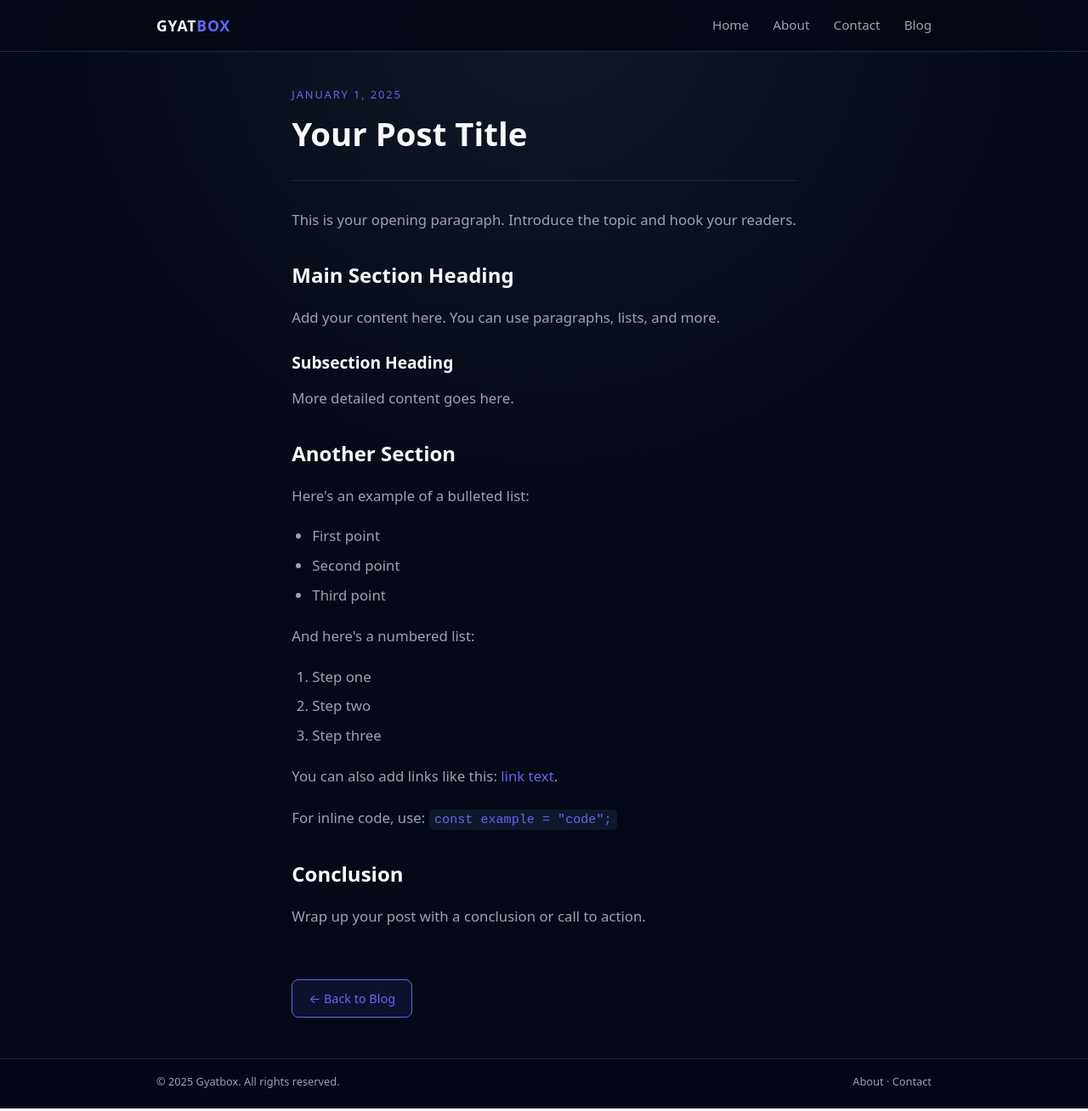
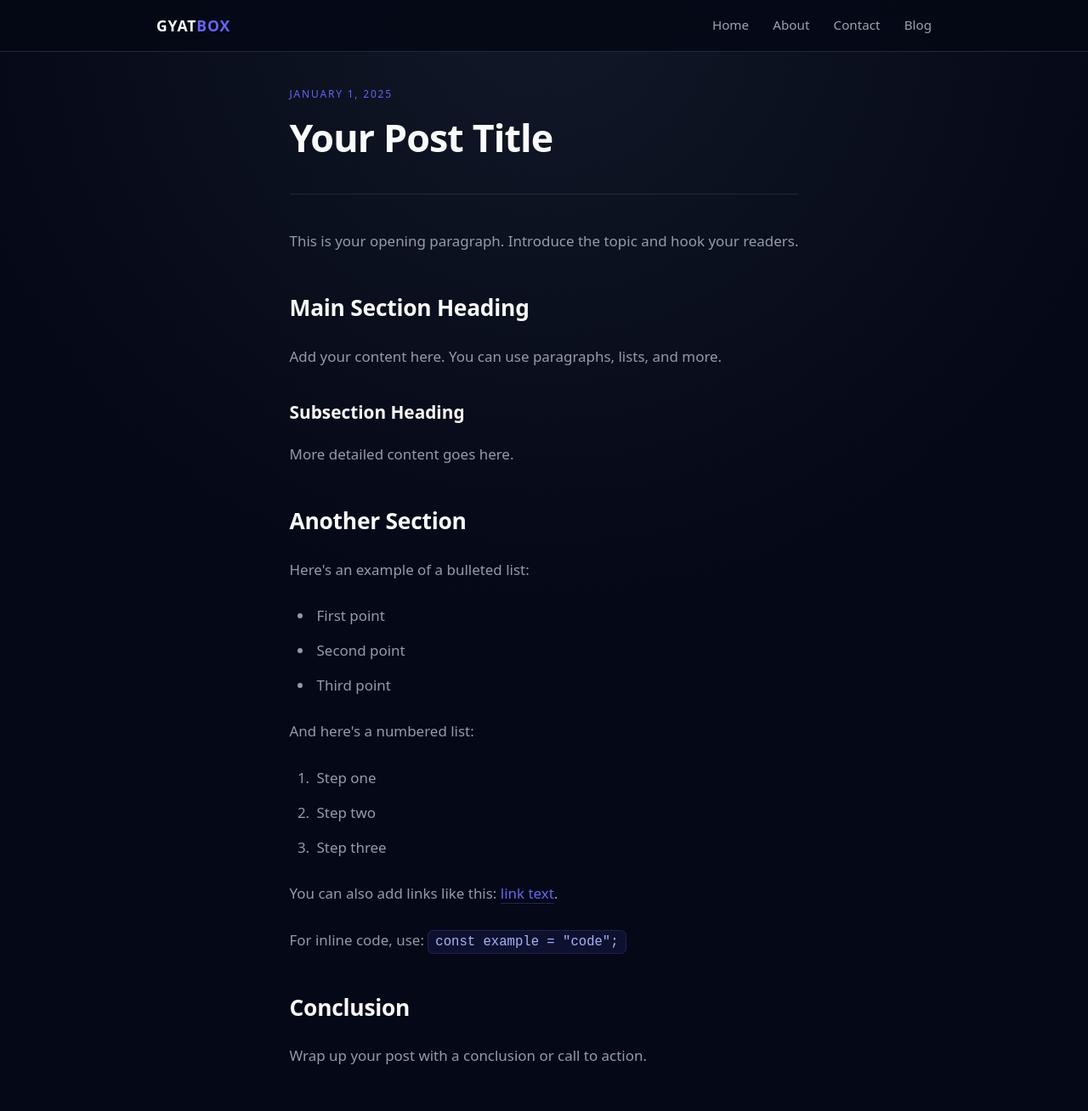
Before and after one commit to electroo69/gyatbox-base, a website: page posts/_template.html in a window 1280 px wide. Shown: the top 1308 px of the page at 85% size. Drawn offline with Linux system fonts and the light colour scheme.

Commit message:
Update blog-post-styles.css

```diff
--- a/posts/blog-post-styles.css
+++ b/posts/blog-post-styles.css
@@ -68,115 +68,138 @@ nav a:hover {
 }
 
 main {
-  max-width: 720px;
+  max-width: 800px;
   margin: 0 auto;
   padding: 2.5rem 1.5rem 3rem;
   flex: 1;
 }
 
 .post-header {
-  margin-bottom: 2rem;
-  padding-bottom: 1.5rem;
+  margin-bottom: 2.5rem;
+  padding-bottom: 2rem;
   border-bottom: 1px solid var(--border);
 }
 
 .post-meta {
   text-transform: uppercase;
-  font-size: 0.8rem;
+  font-size: 0.75rem;
   letter-spacing: 0.15em;
   color: var(--accent);
-  margin-bottom: 0.75rem;
+  margin-bottom: 1rem;
+  font-weight: 500;
 }
 
 h1 {
-  font-size: clamp(1.8rem, 3vw, 2.4rem);
-  line-height: 1.2;
+  font-size: clamp(2rem, 4vw, 2.8rem);
+  line-height: 1.15;
   margin-bottom: 0.5rem;
+  letter-spacing: -0.02em;
 }
 
 .post-content {
-  font-size: 1.05rem;
-  color: var(--text);
+  font-size: 1.06rem;
+  color: rgba(249, 250, 251, 0.9);
+  line-height: 1.75;
 }
 
 .post-content h2 {
-  font-size: 1.5rem;
+  font-size: 1.65rem;
+  margin-top: 2.5rem;
+  margin-bottom: 1.2rem;
+  color: var(--text);
+  font-weight: 600;
+  letter-spacing: -0.01em;
+}
+
+.post-content h3 {
+  font-size: 1.3rem;
   margin-top: 2rem;
   margin-bottom: 1rem;
   color: var(--text);
-}
-
-.post-content h3 {
-  font-size: 1.2rem;
-  margin-top: 1.5rem;
-  margin-bottom: 0.75rem;
-  color: var(--text);
+  font-weight: 600;
 }
 
 .post-content p {
-  margin-bottom: 1.25rem;
-  color: var(--muted);
-  line-height: 1.7;
+  margin-bottom: 1.5rem;
+  color: rgba(156, 163, 175, 0.95);
+  line-height: 1.8;
 }
 
 .post-content ul,
 .post-content ol {
-  margin-bottom: 1.25rem;
-  margin-left: 1.5rem;
-  color: var(--muted);
+  margin-bottom: 1.5rem;
+  margin-left: 1.75rem;
+  color: rgba(156, 163, 175, 0.95);
+  line-height: 1.8;
 }
 
 .post-content li {
-  margin-bottom: 0.5rem;
+  margin-bottom: 0.65rem;
+  padding-left: 0.25rem;
+}
+
+.post-content strong {
+  color: var(--text);
+  font-weight: 600;
 }
 
 .post-content a {
   color: var(--accent);
   text-decoration: none;
+  border-bottom: 1px solid rgba(99, 102, 241, 0.3);
+  transition: border-color 0.2s;
 }
 
 .post-content a:hover {
-  text-decoration: underline;
+  border-bottom-color: var(--accent);
 }
 
 .post-content code {
-  background: var(--card);
-  padding: 0.2rem 0.4rem;
-  border-radius: 0.3rem;
-  font-size: 0.9em;
-  color: var(--accent);
+  background: rgba(99, 102, 241, 0.1);
+  padding: 0.25rem 0.5rem;
+  border-radius: 0.4rem;
+  font-size: 0.92em;
+  color: #a5b4fc;
+  font-family: "Courier New", monospace;
+  border: 1px solid rgba(99, 102, 241, 0.2);
 }
 
 .post-content pre {
-  background: var(--card);
-  padding: 1rem;
-  border-radius: 0.5rem;
+  background: #0a0f1e;
+  padding: 1.25rem 1.5rem;
+  border-radius: 0.75rem;
   overflow-x: auto;
-  margin-bottom: 1.25rem;
-  border: 1px solid var(--border);
+  margin-bottom: 1.75rem;
+  border: 1px solid rgba(99, 102, 241, 0.2);
+  line-height: 1.6;
 }
 
 .post-content pre code {
   background: none;
   padding: 0;
-  color: var(--text);
+  color: #e5e7eb;
+  border: none;
 }
 
 .back-link {
-  display: inline-block;
-  margin-top: 2.5rem;
-  padding: 0.6rem 1.2rem;
-  background: rgba(99, 102, 241, 0.1);
-  border: 1px solid var(--accent);
-  border-radius: 0.5rem;
+  display: inline-flex;
+  align-items: center;
+  gap: 0.5rem;
+  margin-top: 3rem;
+  padding: 0.75rem 1.5rem;
+  background: rgba(99, 102, 241, 0.08);
+  border: 1px solid rgba(99, 102, 241, 0.3);
+  border-radius: 0.75rem;
   color: var(--accent);
   text-decoration: none;
-  font-size: 0.9rem;
-  transition: all 0.2s;
+  font-size: 0.95rem;
+  font-weight: 500;
+  transition: all 0.2s ease;
 }
 
 .back-link:hover {
-  background: rgba(99, 102, 241, 0.2);
+  background: rgba(99, 102, 241, 0.15);
+  border-color: var(--accent);
   transform: translateX(-4px);
 }
 
```
